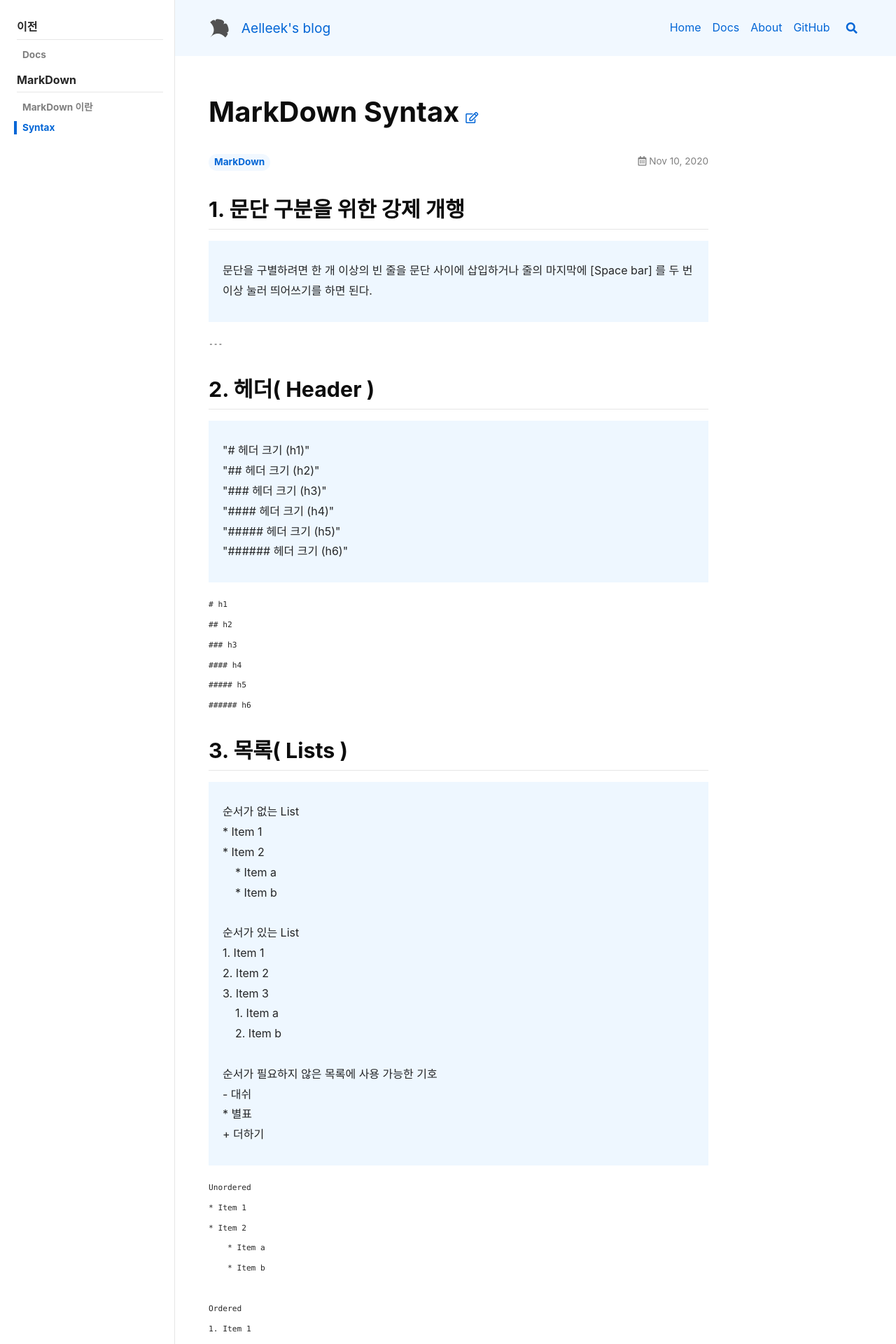
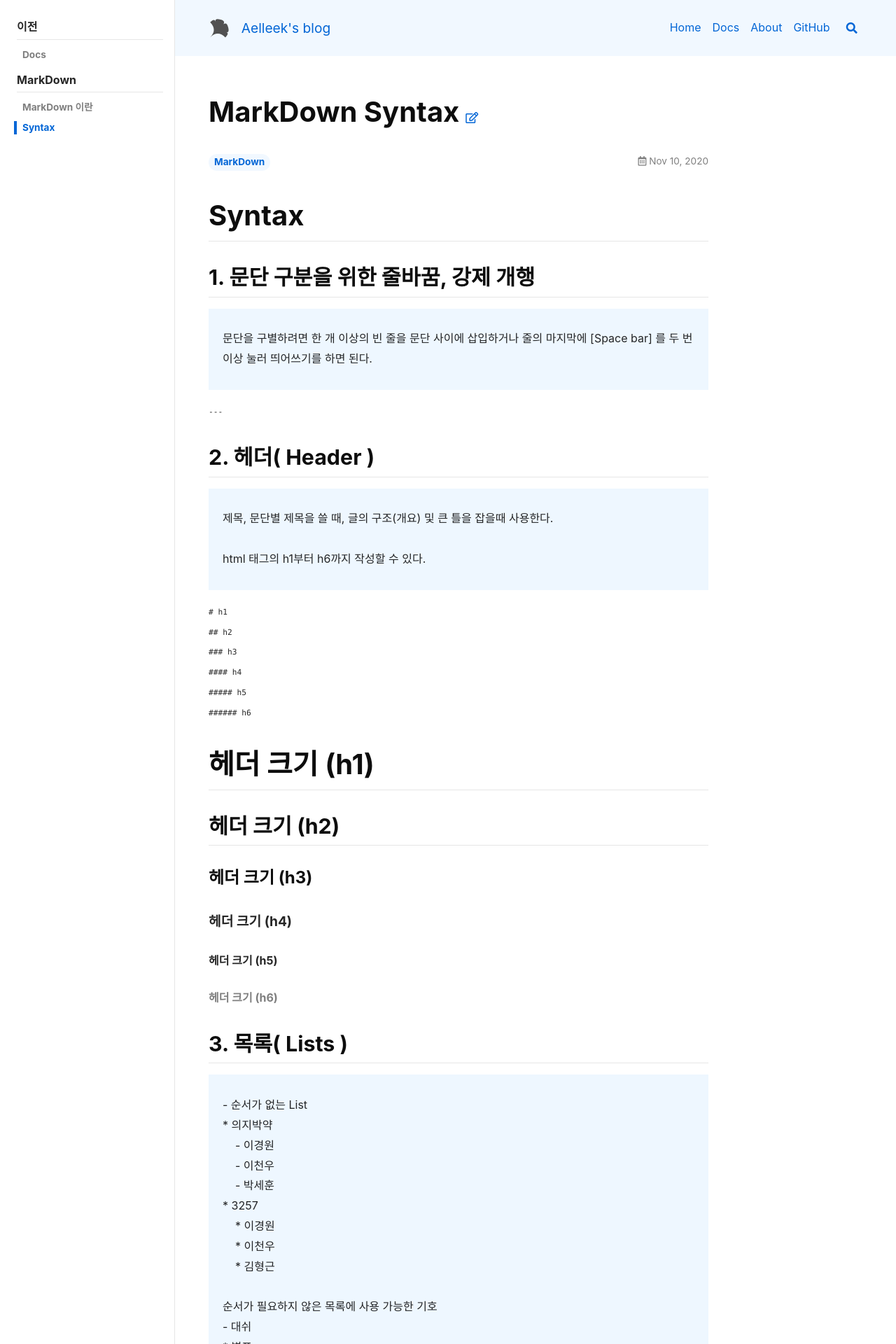
Before and after one commit to Aelleek/aelleek.github.io, a Jekyll site: the page built from documents/MarkDown/_posts/2020-11-10-markdown syntax.md, in a window 1280 px wide. Shown: the top 1920 px of the page at 70% size. Built offline with Jekyll 4.4.1, drawn with Linux system fonts in a browser that asks for light colours; nearby versions of some CDN libraries; some of the changed text lies outside the part shown.

Commit message:
Update markdown syntax

````diff
--- a/documents/MarkDown/_posts/2020-11-10-markdown syntax.md
+++ b/documents/MarkDown/_posts/2020-11-10-markdown syntax.md
@@ -7,8 +7,9 @@ aside:
     toc: false
 tags: MarkDown
 ---
+# Syntax
 
-## 1. 문단 구분을 위한 강제 개행
+## 1. 문단 구분을 위한 줄바꿈, 강제 개행
 
 <div class="blue-div">
 문단을 구별하려면 한 개 이상의 빈 줄을 문단 사이에 삽입하거나 줄의 마지막에 [Space bar] 를 두 번 이상 눌러 띄어쓰기를 하면 된다.
@@ -22,12 +23,9 @@ tags: MarkDown
 ## 2. 헤더( Header )
 
 <div class="blue-div">
-"# 헤더 크기 (h1)"
-"## 헤더 크기 (h2)"
-"### 헤더 크기 (h3)"
-"#### 헤더 크기 (h4)"
-"##### 헤더 크기 (h5)"
-"###### 헤더 크기 (h6)"
+제목, 문단별 제목을 쓸 때, 글의 구조(개요) 및 큰 틀을 잡을때 사용한다.
+
+html 태그의 h1부터 h6까지 작성할 수 있다.
 </div>
 
 ```Markdown
@@ -39,48 +37,65 @@ tags: MarkDown
 ###### h6
 ```
 
+# 헤더 크기 (h1)
+## 헤더 크기 (h2)
+### 헤더 크기 (h3)
+#### 헤더 크기 (h4)
+##### 헤더 크기 (h5)
+###### 헤더 크기 (h6)
+
 
 ## 3. 목록( Lists )
 
 <div class="blue-div">
-순서가 없는 List
-* Item 1
-* Item 2
-    * Item a
-    * Item b
-
-순서가 있는 List
-1. Item 1
-2. Item 2
-3. Item 3
-    1. Item a
-    2. Item b
+- 순서가 없는 List
+* 의지박약
+    - 이경원
+    - 이천우
+    - 박세훈
+* 3257
+    * 이경원
+    * 이천우
+    * 김형근
 
 순서가 필요하지 않은 목록에 사용 가능한 기호
 - 대쉬
 * 별표
 + 더하기
+
+- 순서가 있는 List
+1. 첫번째
+2. 두번재
+3. 세번째
+    1. 첫번째
+    2. 두번째
 </div>
 
 ```Markdown
 Unordered
-* Item 1
-* Item 2
-    * Item a
-    * Item b
+* 의지박약
+    - 이경원
+    - 이천우
+    - 박세훈
+* 3257
+    * 이경원
+    * 이천우
+    * 김형근
 
 Ordered
-1. Item 1
-2. Item 2
-3. Item 3
-    1. Item a
-    1. Item b
+1. 첫번째
+2. 두번재
+3. 세번째
+    1. 첫번째
+    2. 두번째
 ```
 
 
 ## 4. 강조( Emphasis )
 
 <div class="blue-div">
+문장 내 강조하고 싶은 단어를 눈에 띄게 표시한다.
+
 - 이텔릭체는 *별표(asterisks)* 를 사용한다.
 - 두껍게는 **별표(asterisks)** 를 사용한다.
 - ***이텔릭체*와 두껍게**를 같이 사용할 수 있다.
@@ -91,13 +106,19 @@ Ordered
 - 이텔릭체는 *별표(asterisks)* 를 사용한다.
 - 두껍게는 **별표(asterisks)** 를 사용한다.
 - ***이텔릭체*와 두껍게**를 같이 사용할 수 있다.
-- 취소선은 ~~물결표시(tilde)~~를 사용한다.
+- 취소선은 ~물결표시(tilde)~를 사용한다.
 - <u>밑줄</u>은 `<u>  </u>`를 사용한다.
 
 
 ## 5. 이미지( Images )
 
 <div class="blue-div">
+이미지 넣는 방법에는 3가지가 있다.
+
+1. 원본 이미지 넣기.
+2. 사이즈를 조절하여 이미지를 넣기.
+3. 이미지를 넣은 후 링크 걸기.
+
 - 이미지의 파일경로.
 image의 파일경로는 작성한 파일이 위치한 폴더부터 접근한다. 또는 상위의 폴더부터 접근한다?
 markdown syntax 파일은 MarkDown/_posts 폴더에 있고 이미지는 MarkDown/assets 폴더에 있는데
@@ -112,11 +133,27 @@ CSS는 별도...?
 </div>
 
 ```Markdown
+![테스트 이미지1](assets/testImg.jpg)
+<img src="assets/testImg2.jpeg" width="300" height="300">
+[![테스트 이미지3](assets/testImg3.jpeg)](aelleek@github.io)
+```
+
+![테스트 이미지1](assets/testImg.jpeg)
+<img src="assets/testImg2.jpg" width="300" height="300">
+[![테스트 이미지3](assets/testImg3.jpeg)](https://aelleek.github.io)
+
+<div class="yellow-div">
+teXt Jekyll 테마에서 제공하는 방법을 사용하면 img 태그를 사용하지 않아도 사이즈를 조절 할 수 있다.
+
+</div>
+
+
+
+```Markdown
 ![테스트 이미지2](assets/testImg2.jpg){:width:"800px" height="500px"}
 ![테스트 이미지3](assets/testImg3.jpeg){:width:"200px" height="200px"}
 ![테스트 이미지](assets/testImg.jpeg){:width:"400px" height="400px"}
 ```
-
 
 ![테스트 이미지2](assets/testImg2.jpg){:width:"800px" height="500px"}
 ![테스트 이미지3](assets/testImg3.jpeg){:width:"200px" height="200px"}
@@ -125,11 +162,54 @@ CSS는 별도...?
 
 ## 6. 하이퍼 링크( Links )
 
+<div class="blue-div">
+클릭하면 다른 페이지, 다른 부분으로 이동할 수 있다.
+
+사용하는 방법에는 3가지가 있는데,
+1. 하이퍼 링크가 된 단어를 클릭하면 설정된 URL로 이동하는 방법.
+2. URL을 입력해서 주소 자체에 링크를 거는 방법.
+3. 동일 파일 내에서 문단을 이동하는 방법.
+4. 상대 경로로 서버 내 파일 이동.
+</div>
+<div class="yellow-div">
+3번째 - 문단 매칭방법 :
+제목(header)를 복사 붙여넣기 후,
+1) 특수문자제거
+2) 스페이스를 갯수만큼 -로 변경
+3) 대문자->소문자로 변경
+예) “#Syntax” -> “#syntax”
+
+문단으로 이동이라서 h1 태그에 해당하는 # 으로만 이동이 되는것같다??
+</div>
+
+```Markdown
+1. [Aelleek's blog](http://aelleek.github.io)
+2. <https://aelleek.github.io>
+3. [동일 파일 내 문단 이동](# syntax)
+```
+
+1. [Aelleek's blog](http://aelleek.github.io)
+2. <https://aelleek.github.io>
+3. [동일 파일 내 문단 이동](#syntax)
+
 
 ## 7. 코드 블록( Code Blocks )
 
 
 ## 8. 인용 상자( BlockQuotes )
+<div class="blue-div">
+글을 인용할 경우 사용한다. 중복 형태로도 사용할 수 있다.
+</div>
+
+```Markdown
+> 이경원
+>> 최근 재미있게 본 글
+>>> 오늘도 모두가 열심히 사는것 같아서 나만큼은 쓸모없게 살아야 겠다고 다짐했다.
+```
+
+> 이경원
+>> 최근 재미있게 본 글
+>>> 오늘도 모두가 열심히 사는것 같아서 나만큼은 쓸모없게 살아야 겠다고 다짐했다.
 
 
 ## 9. 테이블( Tables )
````
